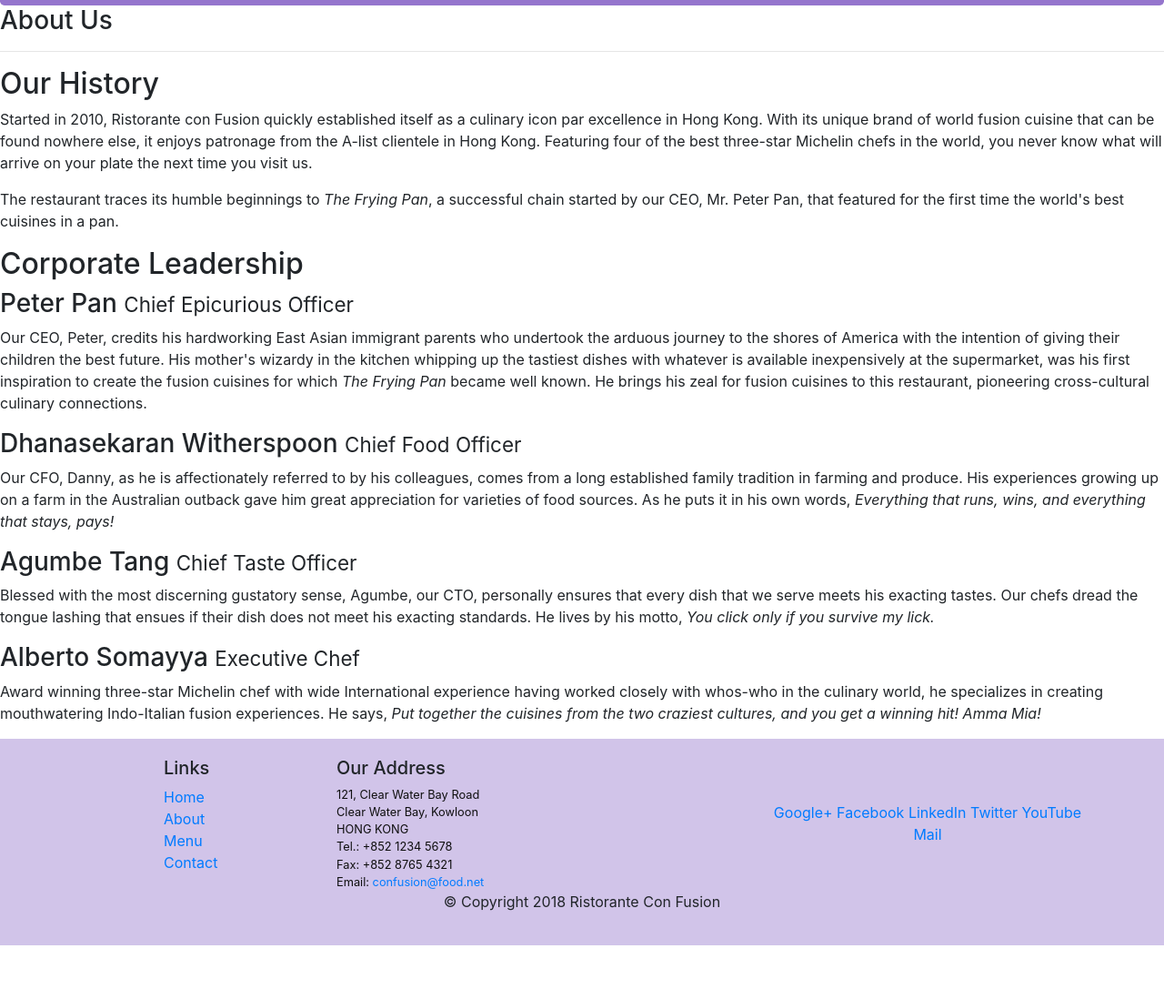
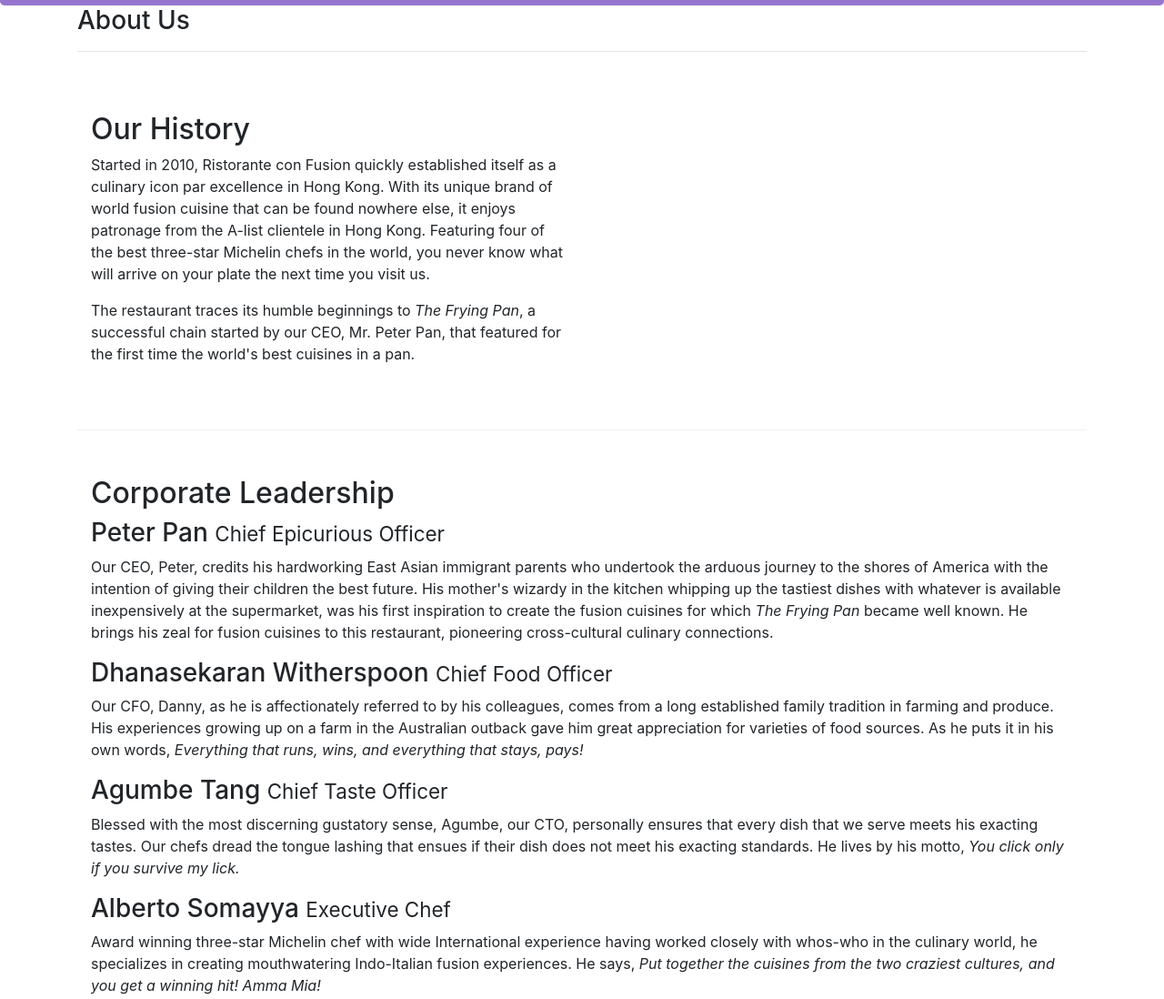
Before and after one commit to Viplava07/Restaurant-Bootstrap, a website: page aboutus.html in a window 1280 px wide. Shown: the part 278-1376 px from the top of the page at 91% size. Before the commit the page ends 1317 px from the top, so only its background shows below. Drawn offline with nearby package versions, Linux system fonts and the light colour scheme.

Commit message:
Assignment step 2

```diff
--- a/aboutus.html
+++ b/aboutus.html
@@ -2,7 +2,7 @@
 <html lang="en">
 
 <head>
-<!-- Required meta tags always come first -->
+    <!-- Required meta tags always come first -->
 <meta charset="utf-8">
 <meta name="viewport" content="width=device-width, initial-scale=1, shrink-to-fit=no">
 <meta http-equiv="x-ua-compatible" content="ie=edge">
@@ -10,6 +10,7 @@
 <!-- Bootstrap CSS -->
 <link rel="stylesheet" href="node_modules/bootstrap/dist/css/bootstrap.min.css">
 <link href="css/styles.css" rel="stylesheet">
+
     <title>Ristorante Con Fusion: About Us</title>
 
 </head>
@@ -29,36 +30,36 @@
         </div>
     </header>
 
-    <div>
-        <div>
-            <div>
+    <div class="container">
+        <div class="row">
+            <div class="col-12">
                <h3>About Us</h3>
                <hr>
             </div>
         </div>
 
-        <div>
-            <div>
+        <div class="row row-content">
+            <div class="col-12 col-sm-6">
                 <h2>Our History</h2>
                 <p>Started in 2010, Ristorante con Fusion quickly established itself as a culinary icon par excellence in Hong Kong. With its unique brand of world fusion cuisine that can be found nowhere else, it enjoys patronage from the A-list clientele in Hong Kong.  Featuring four of the best three-star Michelin chefs in the world, you never know what will arrive on your plate the next time you visit us.</p>
                 <p>The restaurant traces its humble beginnings to <em>The Frying Pan</em>, a successful chain started by our CEO, Mr. Peter Pan, that featured for the first time the world's best cuisines in a pan.</p>
             </div>
-            <div>
+            <div class="col-12 col-sm">
             </div>
         </div>
 
 
-        <div>
-            <div>
+        <div class="row row-content">
+            <div class="col-12">
                 <h2>Corporate Leadership</h2>
                 <h3>Peter Pan <small>Chief Epicurious Officer</small></h3>
-                <p>Our CEO, Peter, credits his hardworking East Asian immigrant parents who undertook the arduous journey to the shores of America with the intention of giving their children the best future. His mother's wizardy in the kitchen whipping up the tastiest dishes with whatever is available inexpensively at the supermarket, was his first inspiration to create the fusion cuisines for which <em>The Frying Pan</em> became well known. He brings his zeal for fusion cuisines to this restaurant, pioneering cross-cultural culinary connections.</p>
+                <p class="d-none d-sm-block">Our CEO, Peter, credits his hardworking East Asian immigrant parents who undertook the arduous journey to the shores of America with the intention of giving their children the best future. His mother's wizardy in the kitchen whipping up the tastiest dishes with whatever is available inexpensively at the supermarket, was his first inspiration to create the fusion cuisines for which <em>The Frying Pan</em> became well known. He brings his zeal for fusion cuisines to this restaurant, pioneering cross-cultural culinary connections.</p>
                 <h3>Dhanasekaran Witherspoon <small>Chief Food Officer</small></h3>
-                <p>Our CFO, Danny, as he is affectionately referred to by his colleagues, comes from a long established family tradition in farming and produce. His experiences growing up on a farm in the Australian outback gave him great appreciation for varieties of food sources. As he puts it in his own words, <em>Everything that runs, wins, and everything that stays, pays!</em></p>
+                <p class="d-none d-sm-block">Our CFO, Danny, as he is affectionately referred to by his colleagues, comes from a long established family tradition in farming and produce. His experiences growing up on a farm in the Australian outback gave him great appreciation for varieties of food sources. As he puts it in his own words, <em>Everything that runs, wins, and everything that stays, pays!</em></p>
                 <h3>Agumbe Tang <small>Chief Taste Officer</small></h3>
-                <p>Blessed with the most discerning gustatory sense, Agumbe, our CTO, personally ensures that every dish that we serve meets his exacting tastes. Our chefs dread the tongue lashing that ensues if their dish does not meet his exacting standards. He lives by his motto, <em>You click only if you survive my lick.</em></p>
+                <p class="d-none d-sm-block">Blessed with the most discerning gustatory sense, Agumbe, our CTO, personally ensures that every dish that we serve meets his exacting tastes. Our chefs dread the tongue lashing that ensues if their dish does not meet his exacting standards. He lives by his motto, <em>You click only if you survive my lick.</em></p>
                 <h3>Alberto Somayya <small>Executive Chef</small></h3>
-                <p>Award winning three-star Michelin chef with wide International experience having worked closely with whos-who in the culinary world, he specializes in creating mouthwatering Indo-Italian fusion experiences. He says, <em>Put together the cuisines from the two craziest cultures, and you get a winning hit! Amma Mia!</em></p>
+                <p class="d-none d-sm-block">Award winning three-star Michelin chef with wide International experience having worked closely with whos-who in the culinary world, he specializes in creating mouthwatering Indo-Italian fusion experiences. He says, <em>Put together the cuisines from the two craziest cultures, and you get a winning hit! Amma Mia!</em></p>
             </div>
        </div>
 
@@ -105,7 +106,10 @@
            </div>
         </div>
     </footer>
-
+  <!-- jQuery first, then Popper.js, then Bootstrap JS. -->
+  <script src="node_modules/jquery/dist/jquery.slim.min.js"></script>
+  <script src="node_modules/popper.js/dist/umd/popper.min.js"></script>
+  <script src="node_modules/bootstrap/dist/js/bootstrap.min.js"></script>
 </body>
 
 </html>
```
